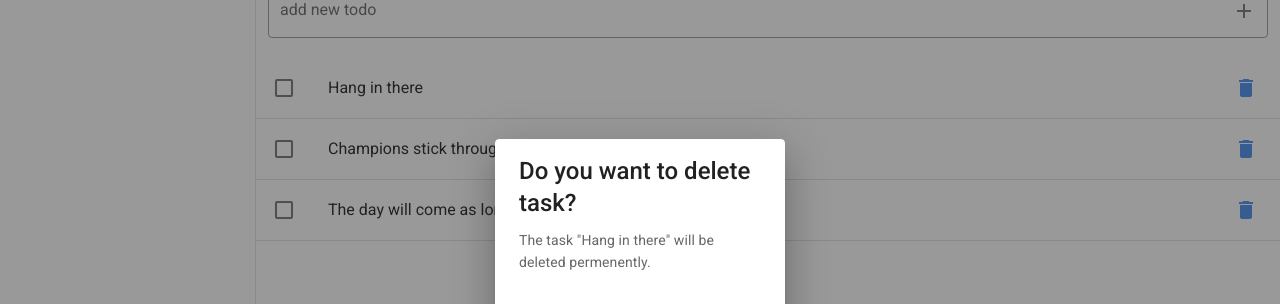
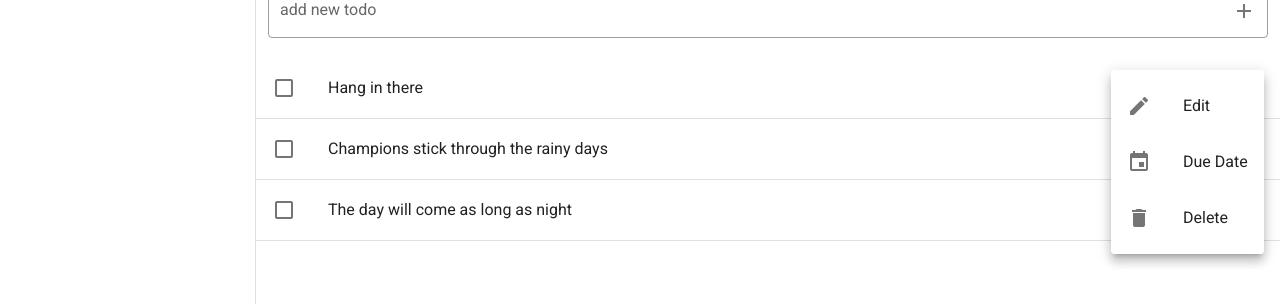
Before and after one commit to jaynarayan89/vuetify-todo, a Vue app: page /#/ in a window 1280 px wide. Both pictures are taken after a click on the button 1246 px from the left and 246 px from the top of the page. Shown: the part 158-462 px from the top of the page. Built offline with nearby package versions, Linux system fonts and the light colour scheme.

Commit message:
module 9 task menu finished

```diff
--- /dev/null
+++ b/src/components/todos/taskMenu.vue
@@ -0,0 +1,81 @@
+<template>
+  <div>
+
+<v-menu
+            bottom
+            left
+          >
+            <template v-slot:activator="{ on, attrs }">
+              <v-btn
+                color="primary"
+                icon
+                v-bind="attrs"
+                v-on="on"
+              >
+                <v-icon>mdi-dots-vertical</v-icon>
+              </v-btn>
+            </template>
+
+            <v-list>
+              <v-list-item
+                v-for="(item, index) in items"
+                :key="index"
+                @click="handleMenuClick(index,task)"
+              >
+               <v-list-item-icon>
+            <v-icon v-text="item.icon"></v-icon>
+          </v-list-item-icon>
+                <v-list-item-title>{{ item.title }}</v-list-item-title>
+              </v-list-item>
+            </v-list>
+          </v-menu>
+    <delete-dialog
+    v-if="dialogs.delete"
+    :task="task"
+    @close="dialogs.delete = false"
+    />
+  </div>
+</template>
+<script>
+  export default {
+    props: ['task'],
+    data: () => ({
+      items: [
+        { title: 'Edit',
+          icon: 'mdi-pencil',
+          click(){
+            console.log('edit');
+          }
+        },
+        { title: 'Due Date',
+          icon: 'mdi-calendar' ,
+          click(){
+            console.log('due date');
+          }
+        },
+        { title: 'Delete',
+          icon: 'mdi-delete' ,
+          click(){
+            this.dialogs.delete=true;
+          }
+        },
+
+      ],
+      dialogs:{
+        delete:false
+      }
+    }),
+    methods:{
+      handleMenuClick(index)
+      {
+        this.items[index].click.call(this);
+      }
+    },
+    components:{
+      'delete-dialog':require('@/components/todos/dialogs/deleteDialog.vue').default,
+    }
+
+
+
+  }
+</script>
--- a/src/components/todos/todo.vue
+++ b/src/components/todos/todo.vue
@@ -16,25 +16,15 @@
 
             </v-list-item-content>
             <v-list-item-action>
-              <v-btn
-              @click.stop="dialogs.delete = true"
-              icon
-              >
-              <!-- deleteTodo(task.id) -->
-                <v-icon color="primary lighten-1">mdi-delete</v-icon>
-              </v-btn>
-            </v-list-item-action>
+
+ <task-menu :task="task"/>
+</v-list-item-action>
 
           </template>
 
      </v-list-item>
   <v-divider></v-divider>
-    <delete-dialog
-    v-if="dialogs.delete"
-    :task="task"
-    @close="dialogs.delete = false"
-    />
-  </div>
+    </div>
 </template>
 
 <script>
@@ -59,14 +49,7 @@
     }
   },
   components:{
-    'delete-dialog':require('@/components/todos/dialogs/deleteDialog.vue').default
+    'task-menu':require('@/components/todos/taskMenu.vue').default,
   },
-  data(){
-    return {
-      dialogs:{
-        delete:false
-      }
-    }
-  }
 }
 </script>
```
